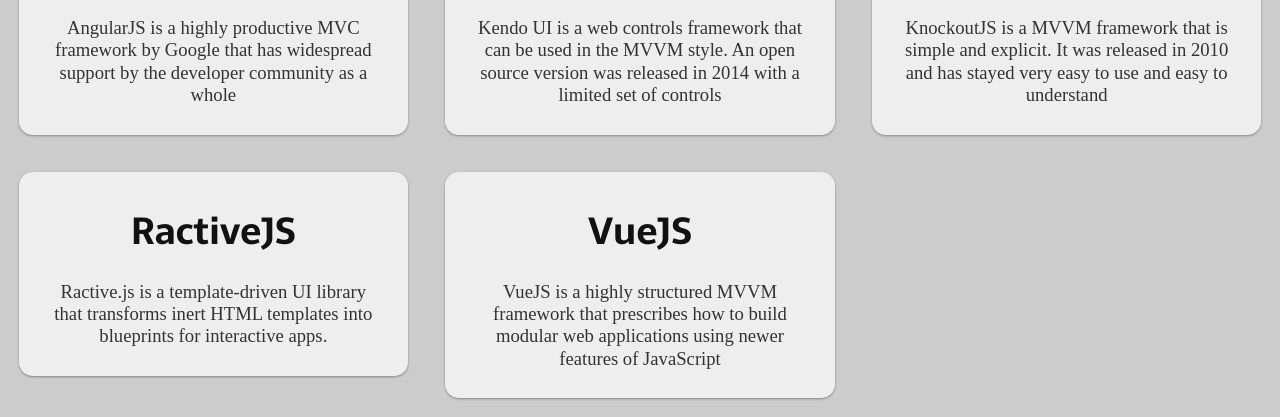
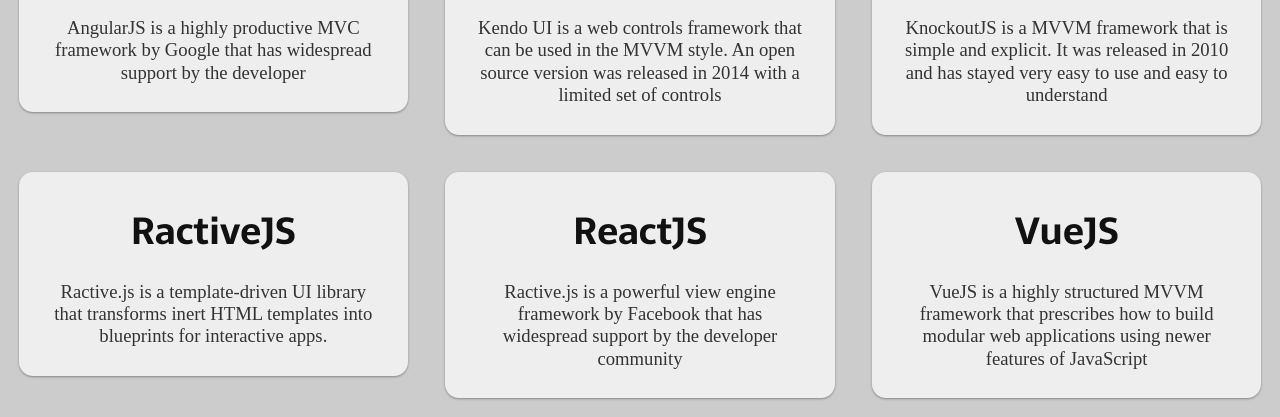
Before and after one commit to notoriousb1t/ModelViewPizza, a website: page index.html in a window 1280 px wide. Shown: the part 612-1029 px from the top of the page. Drawn offline with Linux system fonts and the light colour scheme.

Commit message:
updated home page

```diff
--- a/index.html
+++ b/index.html
@@ -44,7 +44,6 @@
                         <h2>AngularJS 1</h2>
                         <p>
                             AngularJS is a highly productive MVC framework by Google that has widespread support by the developer
-                            community as a whole
                         </p>
                     </div>
                 </div>
@@ -71,6 +70,14 @@
                         <h2>RactiveJS</h2>
                         <p>
                             Ractive.js is a template-driven UI library that transforms inert HTML templates into blueprints for interactive apps.
+                        </p>
+                    </div>
+                </div>
+                <div class="width-1-3 text-center">
+                    <div class="pane clickable" data-href="/projects/ractivejs">
+                        <h2>ReactJS</h2>
+                        <p>
+                            Ractive.js is a powerful view engine framework by Facebook that has widespread support by the developer community
                         </p>
                     </div>
                 </div>
```
